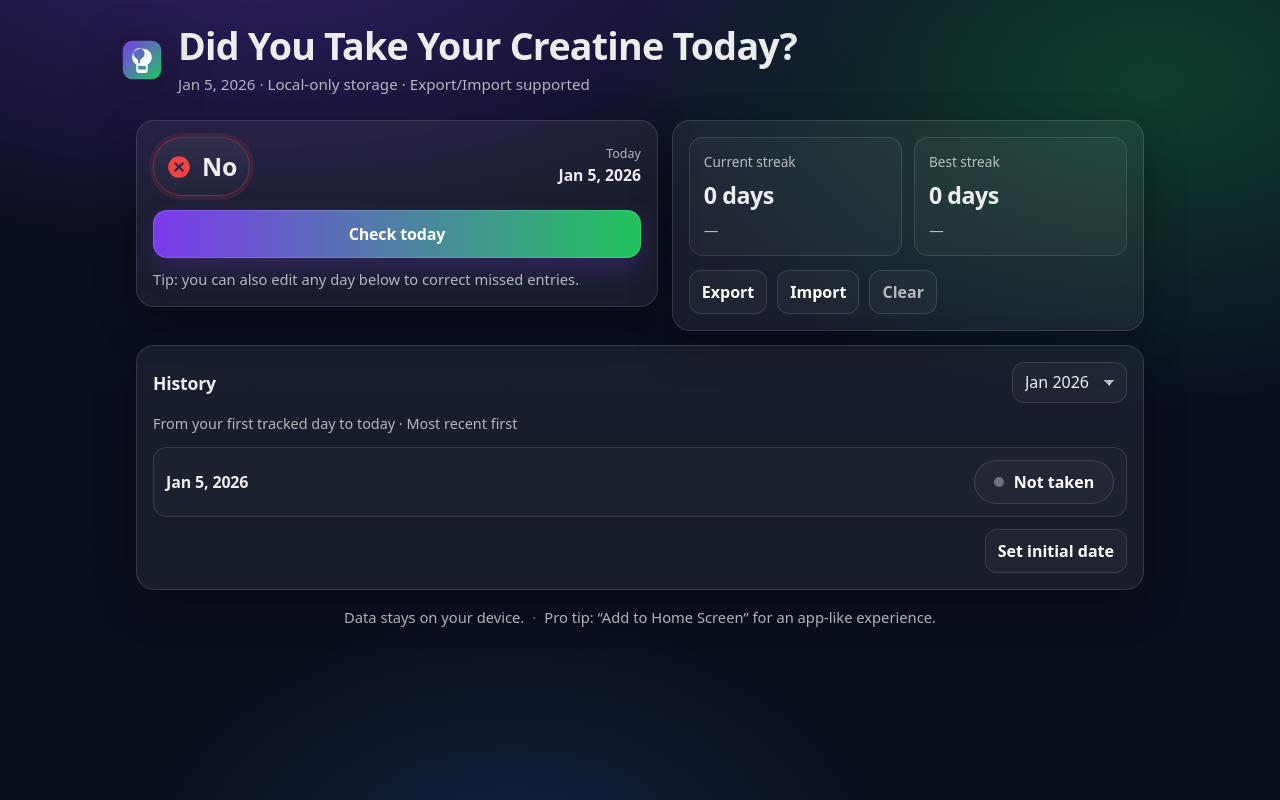
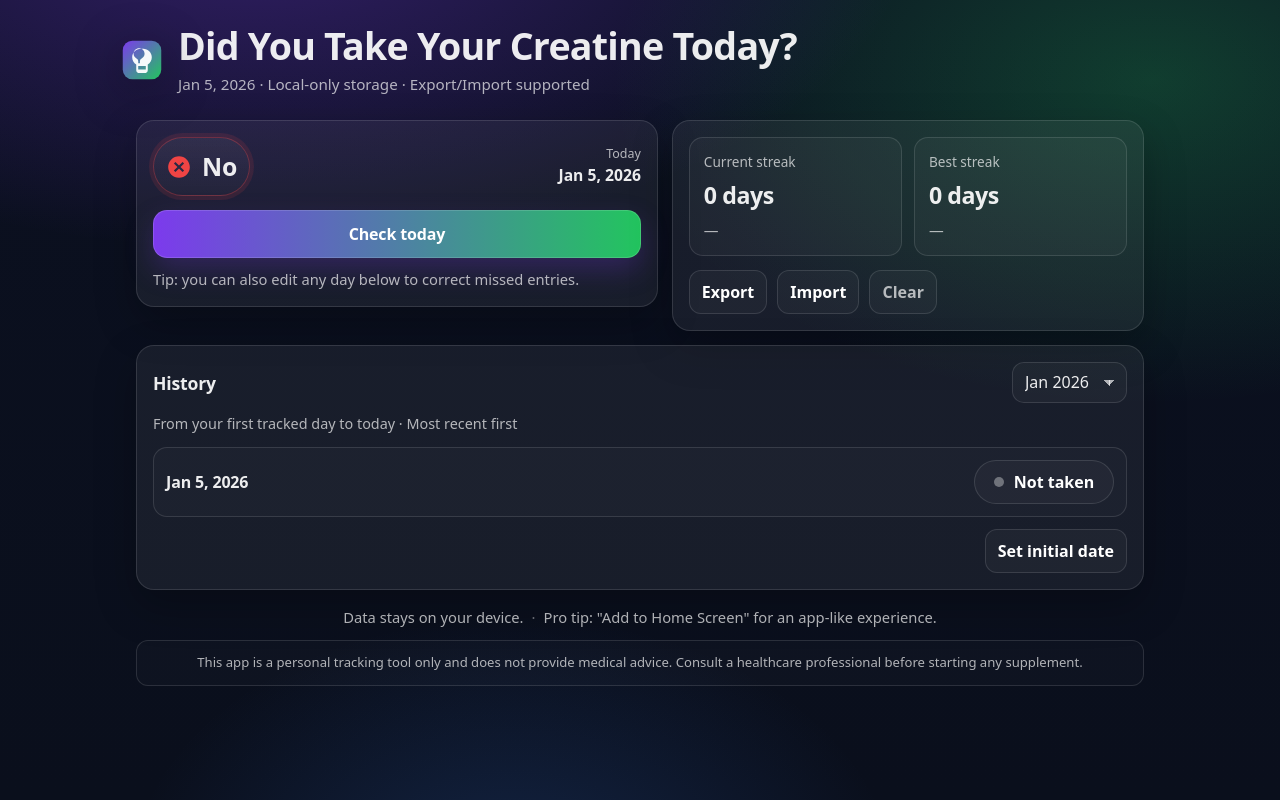
Before and after one commit to hcaula/did-you-take-your-creatine-today, a React (Vite) app: page / in a window 1280 px wide. Built offline with nearby package versions, Linux system fonts and the light colour scheme.

Commit message:
Health disclaimer

```diff
--- a/src/App.css
+++ b/src/App.css
@@ -426,6 +426,18 @@
   opacity: 0.6;
 }
 
+.footerDisclaimer {
+  margin-top: 12px;
+  padding: 12px 16px;
+  border-radius: 12px;
+  border: 1px solid var(--border);
+  background: rgba(255, 255, 255, 0.02);
+  color: var(--muted);
+  font-size: 0.82rem;
+  line-height: 1.5;
+  text-align: center;
+}
+
 .toast {
   position: fixed;
   left: 50%;
--- a/src/App.tsx
+++ b/src/App.tsx
@@ -479,8 +479,13 @@ function App() {
             <span>Data stays on your device.</span>
             <span className="footerSep">·</span>
             <span>
-              Pro tip: “Add to Home Screen” for an app-like experience.
+              Pro tip: "Add to Home Screen" for an app-like experience.
             </span>
+          </div>
+          <div className="footerDisclaimer">
+            This app is a personal tracking tool only and does not provide
+            medical advice. Consult a healthcare professional before starting
+            any supplement.
           </div>
         </footer>
       </main>
```
Also changed, not shown: 1 other file (tests, documents, lock files or other folders).
